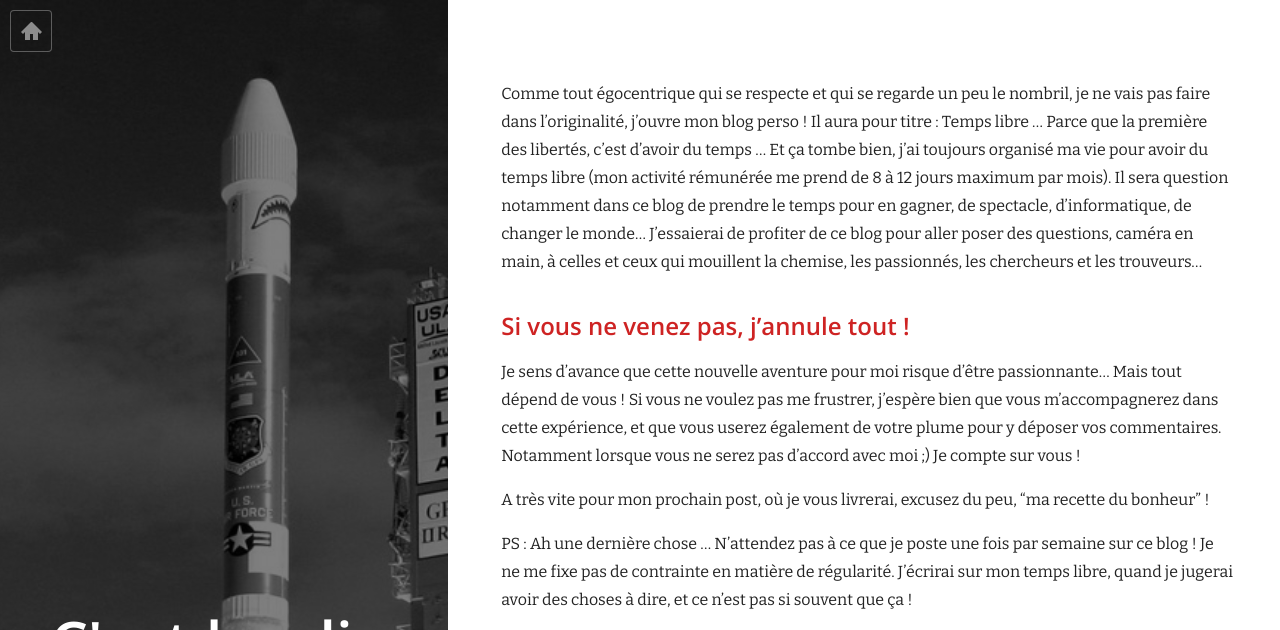
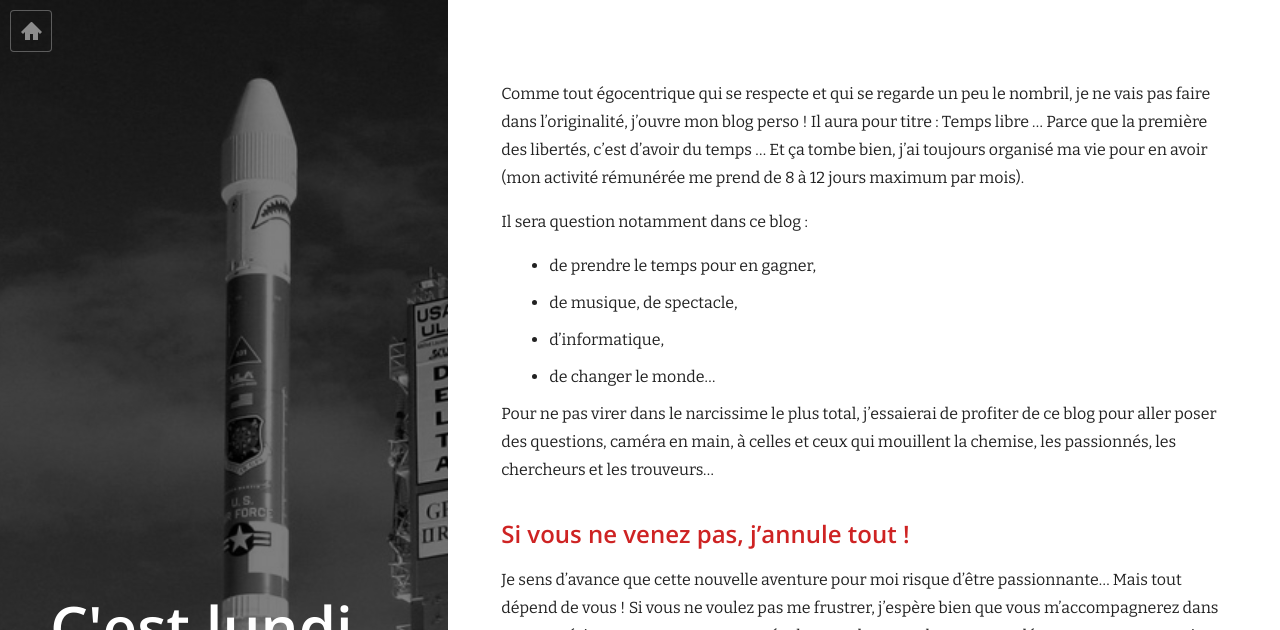
Before and after one commit to krichtof/krichtof.github.io, a Jekyll site: the page built from _posts/2015-03-30-c-est-parti.md, in a window 1280 px wide. Shown: the top 630 px of the page. Built offline with Jekyll 4.4.1, drawn with Linux system fonts in a browser that asks for light colours; nearby versions of some CDN libraries; comment, search, counter and statistics services are not loaded; grey boxes are pictures that could not be loaded.

```diff
--- a/_layouts/post.html
+++ b/_layouts/post.html
@@ -26,8 +26,12 @@ layout: default
         <li>
           <span>
             Ecrit par
-          <span>
-          <a href="/about.html">Christophe Robillard</a>
+            <span>
+              <a href="/about.html">Christophe Robillard</a>
+            (<a href="https://twitter.com/krichtof" target="_blank">Twitter</a>,
+            <a href="https://www.linkedin.com/profile/view?id=158437684" target="_blank">LinkedIn</a>)
+          </span>
+          </span>
       </ul>
     </div>
     <ul class="pagination">
--- a/_posts/2015-03-30-c-est-parti.md
+++ b/_posts/2015-03-30-c-est-parti.md
@@ -7,7 +7,16 @@ featured_image: /images/launch.jpg
 comments: true
 ---
 
-Comme tout égocentrique qui se respecte et qui se regarde un peu le nombril, je ne vais pas faire dans l'originalité, j'ouvre mon blog perso ! Il aura pour titre : *Temps libre* ... Parce que la première des libertés, c'est d'avoir du temps ... Et ça tombe bien, j'ai toujours organisé ma vie pour avoir du temps libre (mon activité rémunérée me prend de 8 à 12 jours maximum par mois). Il sera question notamment dans ce blog de prendre le temps pour en gagner, de spectacle, d'informatique, de changer le monde... J'essaierai de profiter de ce blog pour aller poser des questions, caméra en main,  à celles et ceux qui mouillent la chemise, les passionnés, les chercheurs et les trouveurs...
+Comme tout égocentrique qui se respecte et qui se regarde un peu le nombril, je ne vais pas faire dans l'originalité, j'ouvre mon blog perso ! Il aura pour titre : *Temps libre* ... Parce que la première des libertés, c'est d'avoir du temps ... Et ça tombe bien, j'ai toujours organisé ma vie pour en avoir (mon activité rémunérée me prend de 8 à 12 jours maximum par mois).
+
+Il sera question notamment dans ce blog :
+
+- de prendre le temps pour en gagner,
+- de musique, de spectacle,
+- d'informatique,
+- de changer le monde...
+
+Pour ne pas virer dans le narcissime le plus total, j'essaierai de profiter de ce blog pour aller poser des questions, caméra en main,  à celles et ceux qui mouillent la chemise, les passionnés, les chercheurs et les trouveurs...
 
 ## Si vous ne venez pas, j'annule tout !
 
```
Also changed, not shown: _layouts/page.html (+10 -0 lines).
